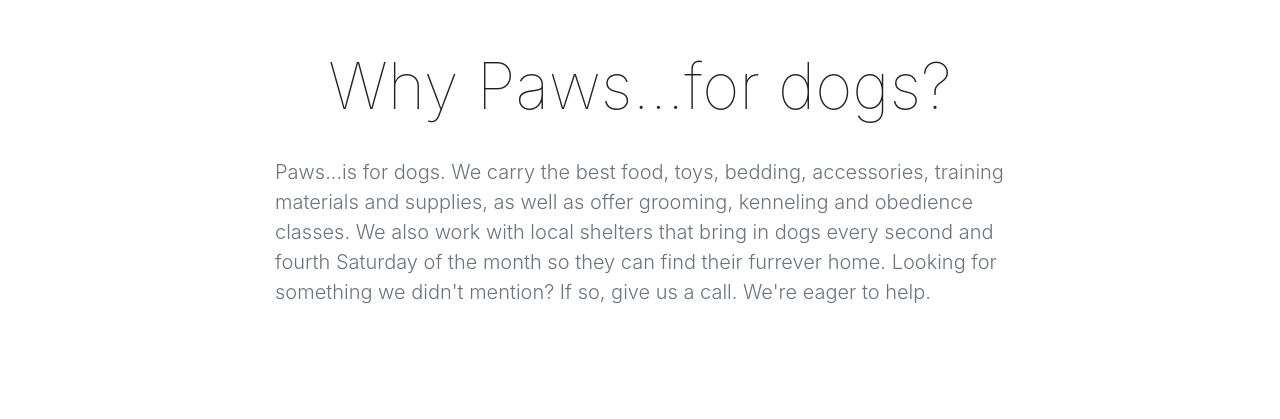
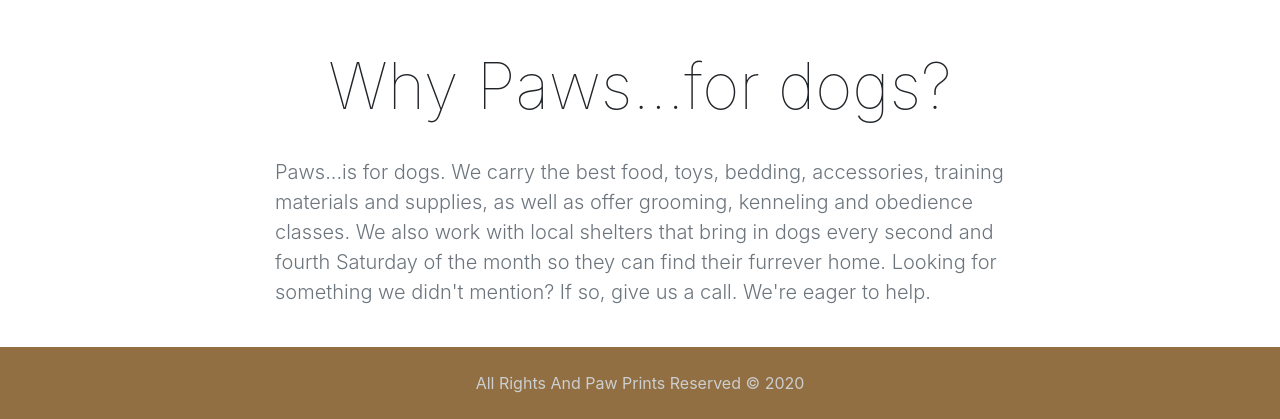
Before and after one commit to pdxdave/dog-store, a Gatsby site: page / in a window 1280 px wide. Shown: the part 846-1265 px from the top of the page. Before the commit the page ends 1193 px from the top, so only its background shows below. Built offline with nearby package versions, Linux system fonts and the light colour scheme; Gatsby itself is replaced by a stand-in of ours.

Commit message:
Added footer

```diff
--- /dev/null
+++ b/src/components/HomePage/Footer.js
@@ -0,0 +1,15 @@
+import React from 'react'
+
+export default function Footer() {
+    return (
+        <footer className="footer py-3">
+            <div className="container">
+                <div className="row">
+                    <div className="col-10 mx-auto text-center text-capitalize py-2">
+                        all rights and paw prints reserved &copy; {new Date().getFullYear().toString()}
+                    </div>
+                </div>
+            </div>
+        </footer>
+    )
+}
--- a/src/components/layout.css
+++ b/src/components/layout.css
@@ -31,6 +31,11 @@
   font-size: 4rem;
 }
 
+.footer {
+  background: #916F42;
+  color:  #CCCECF;
+}
+
 @media only screen and (max-width: 767px) {
   .hero-title {
     padding-top: 70px;
--- a/src/pages/index.js
+++ b/src/pages/index.js
@@ -6,6 +6,7 @@ import SEO from "../components/seo"
 
 import Hero from '../components/GlobalComponents/Hero'
 import WhyPaws from '../components/HomePage/WhyPaws'
+import Footer from '../components/HomePage/Footer'
 
 
 const IndexPage = ({data}) => (
@@ -18,6 +19,7 @@ const IndexPage = ({data}) => (
     styleClass="default-background"
   />
   <WhyPaws />
+  <Footer />
   </Layout>
 )
 
```
